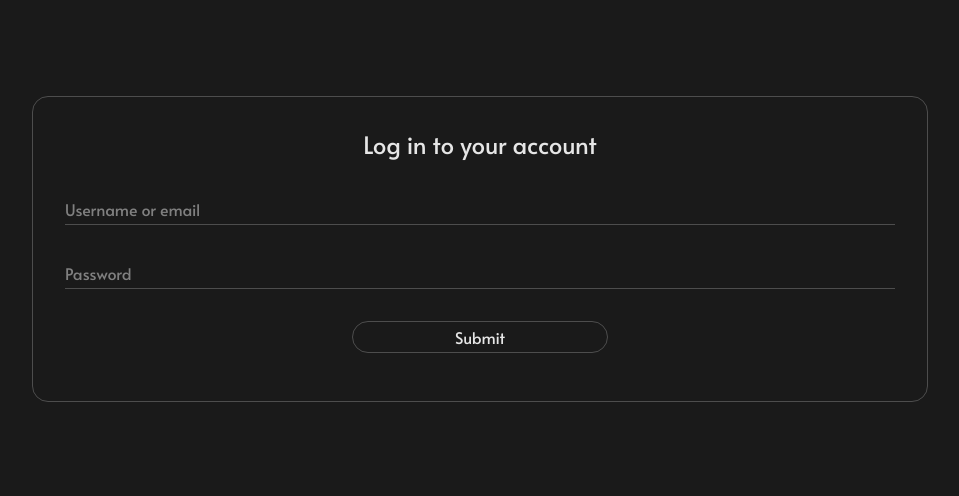
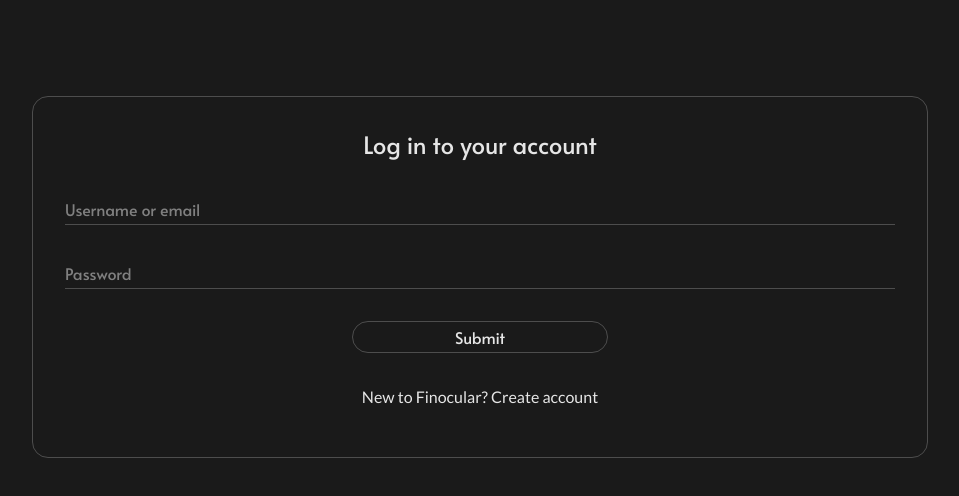
Before and after one commit to dwisarut/finocular, a React (Vite) app: page /login in a window 1280 px wide. Shown: the top 496 px of the page, without its empty margins (160-1119 px from the left). Built offline with nearby package versions, Linux system fonts and the light colour scheme.

Commit message:
feat: add signup link in login and add navbar

```diff
--- a/src/components/Dashboard.tsx
+++ b/src/components/Dashboard.tsx
@@ -1,9 +1,11 @@
-import { motion } from "framer-motion";
+import Navbar from "./Navbar";
 
 const Dashboard = () => {
   return (
     <>
-      <motion.div></motion.div>
+      <div className="flex flex-col container">
+        <Navbar />
+      </div>
     </>
   );
 };
--- a/src/components/Ledger.tsx
+++ b/src/components/Ledger.tsx
@@ -1,7 +1,11 @@
+import Navbar from "./Navbar";
+
 const Ledger = () => {
   return (
     <>
-      <div></div>
+      <div className="flex flex-col container">
+        <Navbar />
+      </div>
     </>
   );
 };
--- a/src/components/LogIn.tsx
+++ b/src/components/LogIn.tsx
@@ -1,3 +1,4 @@
+import { Link } from "react-router-dom";
 import { useForm } from "react-hook-form";
 
 const LogIn = () => {
@@ -29,6 +30,14 @@ const LogIn = () => {
               type="submit"
               className="self-center border border-border rounded-2xl h-8 w-3xs hover:cursor-pointer"
             />
+            <p className="text-contrast-text self-center lato">
+              New to Finocular?{" "}
+              <Link to="/signup">
+                <span className="text-contrast-text hover:text-amber-300">
+                  Create account
+                </span>
+              </Link>
+            </p>
           </form>
         </div>
       </div>
```
